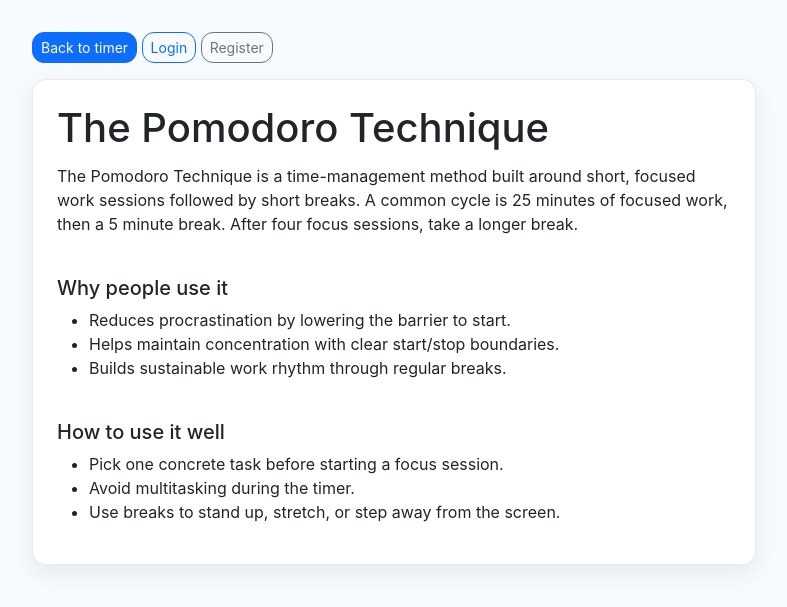
After one commit to infinite-aperture/pomodoro-tracker, a Flask app: page /about-pomodoro in a window 1280 px wide. The commit adds this page. Shown: the top 607 px of the page, without its empty margins (246-1033 px from the left). Run offline with Flask 3, Linux system fonts and the light colour scheme.

Commit message:
Added introduction to the pomodoro technique

```diff
--- a/app.py
+++ b/app.py
@@ -90,6 +90,10 @@ init_db()
 @app.route("/")
 def index():
     return render_template("timer.html", user_id=session.get("user_id"))
+
+@app.route("/about-pomodoro")
+def about_pomodoro():
+    return render_template("about_pomodoro.html", user_id=session.get("user_id"))
 
 
 @app.route("/register", methods=["GET", "POST"])
--- /dev/null
+++ b/templates/about_pomodoro.html
@@ -0,0 +1,57 @@
+<!doctype html>
+<html lang="en">
+<head>
+  <meta charset="utf-8" />
+  <meta name="viewport" content="width=device-width, initial-scale=1" />
+  <title>About Pomodoro</title>
+  <link href="https://cdn.jsdelivr.net/npm/bootstrap@5.3.3/dist/css/bootstrap.min.css" rel="stylesheet" />
+  <style>
+    body {
+      max-width: 760px;
+      margin: 32px auto;
+      padding: 0 18px 24px;
+      font-family: 'Inter', -apple-system, system-ui, sans-serif;
+      background: #f7fbff;
+      color: #0f172a;
+    }
+    .card {
+      border-radius: 14px;
+      border: 1px solid rgba(15, 23, 42, 0.08);
+      box-shadow: 0 8px 24px rgba(15, 23, 42, 0.08);
+    }
+    h1 { margin-bottom: 12px; }
+  </style>
+</head>
+<body>
+  <p>
+    <a href="/" class="btn btn-primary btn-sm" style="border-radius:12px;">Back to timer</a>
+    {% if user_id %}
+      <a href="/history" class="btn btn-outline-primary btn-sm" style="border-radius:12px;">View history</a>
+      <a href="/logout" class="btn btn-outline-secondary btn-sm" style="border-radius:12px;">Logout</a>
+    {% else %}
+      <a href="/login" class="btn btn-outline-primary btn-sm" style="border-radius:12px;">Login</a>
+      <a href="/register" class="btn btn-outline-secondary btn-sm" style="border-radius:12px;">Register</a>
+    {% endif %}
+  </p>
+
+  <div class="card p-4">
+    <h1>The Pomodoro Technique</h1>
+    <p>
+      The Pomodoro Technique is a time-management method built around short, focused work sessions followed by short breaks.
+      A common cycle is 25 minutes of focused work, then a 5 minute break. After four focus sessions, take a longer break.
+    </p>
+    <h2 class="h5 mt-4">Why people use it</h2>
+    <ul>
+      <li>Reduces procrastination by lowering the barrier to start.</li>
+      <li>Helps maintain concentration with clear start/stop boundaries.</li>
+      <li>Builds sustainable work rhythm through regular breaks.</li>
+    </ul>
+    <h2 class="h5 mt-4">How to use it well</h2>
+    <ul>
+      <li>Pick one concrete task before starting a focus session.</li>
+      <li>Avoid multitasking during the timer.</li>
+      <li>Use breaks to stand up, stretch, or step away from the screen.</li>
+    </ul>
+  </div>
+</body>
+</html>
--- a/templates/timer.html
+++ b/templates/timer.html
@@ -95,6 +95,10 @@
 {% endif %}
   <div class="card">
     <h1>Pomodoro</h1>
+    <p class="subtle" style="margin-bottom: 10px;">
+      New to this method?
+      <a href="/about-pomodoro">What is the Pomodoro technique?</a>
+    </p>
     <div id="label" style="font-weight:700; margin-top:4px;"></div>
     <div id="counter" class="subtle" style="margin-bottom:4px;"></div>
     <div id="time">25:00</div>
```
